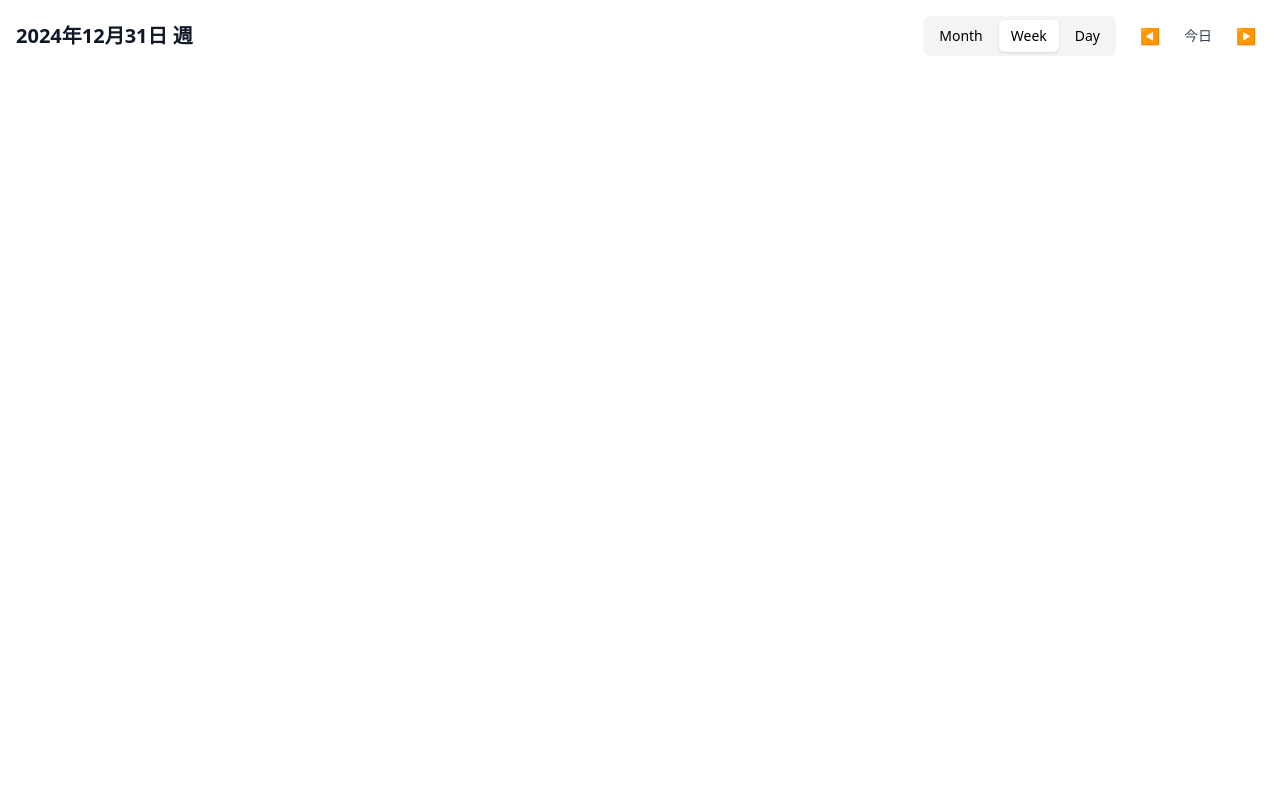
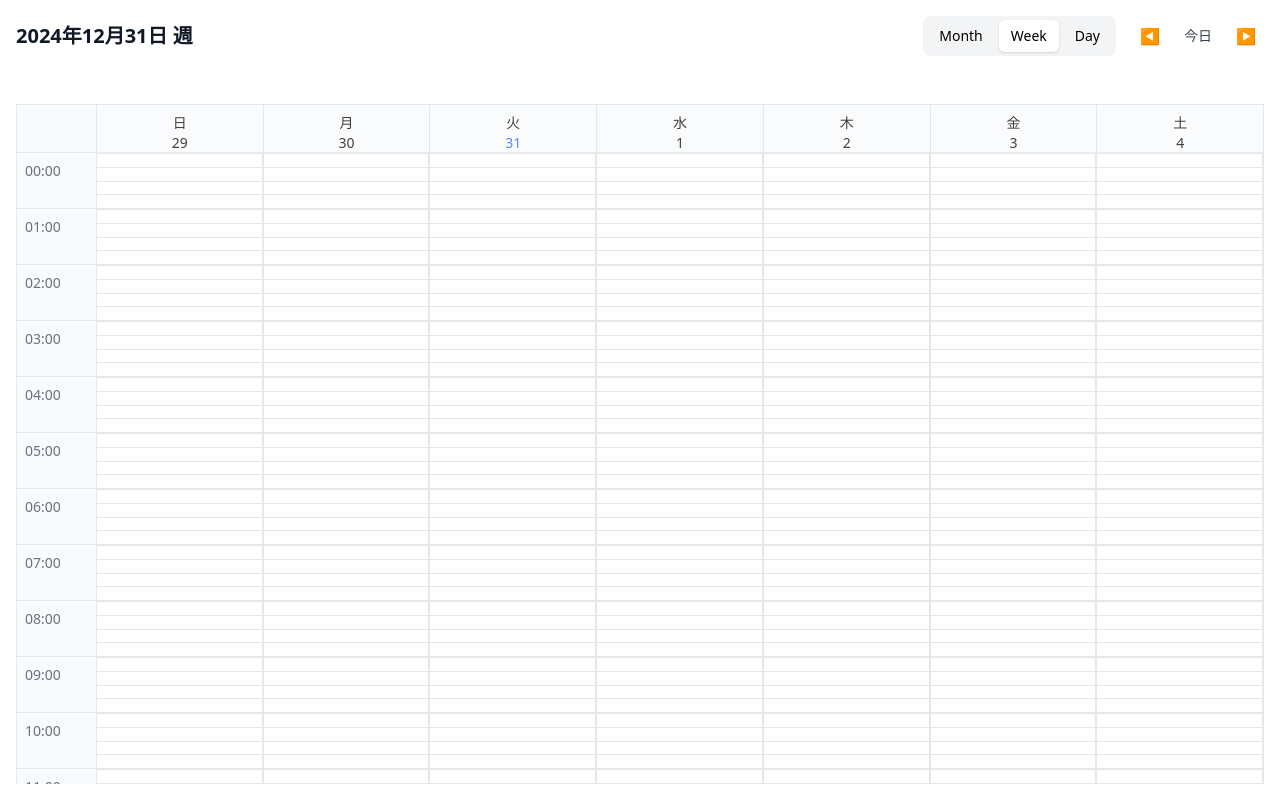
Before and after one commit to nao50/angular19-calendar, an Angular app: page / in a window 1280 px wide. Both pictures are taken after a click on the button "Week". Built offline with nearby package versions, Linux system fonts and the light colour scheme.

Commit message:
Add weekly calender

```diff
--- a/src/app/calendar/calendar.component.html
+++ b/src/app/calendar/calendar.component.html
@@ -1,3 +1,4 @@
+<!-- <div class="h-screen grid grid-rows-[auto_1fr] gap-4 p-4"> -->
 <div class="h-screen grid grid-rows-[auto_1fr] gap-4 p-4">
   <app-calendar-header
     [currentDate]="currentDate"
@@ -15,6 +16,14 @@
       [daysDisplayedWithinMonth]="calendarDays"
       [schedules]="schedules()"
       (createSchedule)="openModal($event)"
+      (editSchedule)="editSchedule($event)"
+    />
+    } @case ('Week') {
+    <app-week-calendar
+      [daysDisplayedWithinMonth]="calendarDays"
+      [schedules]="schedules()"
+      (createSchedule)="openModal($event)"
+      (editSchedule)="editSchedule($event)"
     />
     } }
   </div>
--- a/src/app/calendar/calendar.component.ts
+++ b/src/app/calendar/calendar.component.ts
@@ -1,11 +1,13 @@
-import { Component, inject, computed } from '@angular/core';
+import { Component, inject, computed, output } from '@angular/core';
 import { CalendarHeaderComponent } from './calendar-header/calendar-header.component';
 import { MonthCalendarComponent } from './month-calendar/month-calendar.component';
+import { WeekCalendarComponent } from './week-calendar/week-calendar.component';
 import { EventModalComponent } from './event-modal/event-modal.component';
 import { ScheduleService } from '../service/schedule.service';
 import { CalendarViewMode } from '../model/calendar.model';
 import { Schedule } from '../model/schedule.model';
 import { generateCalendarDays } from '../util/date.util';
+import { getWeekDays } from '../util/calendar.util';
 
 import {
   addDays,
@@ -15,7 +17,7 @@ import {
 
 @Component({
   selector: 'app-calendar',
-  imports: [CalendarHeaderComponent, MonthCalendarComponent, EventModalComponent],
+  imports: [CalendarHeaderComponent, MonthCalendarComponent, WeekCalendarComponent, EventModalComponent],
   templateUrl: './calendar.component.html',
   styleUrl: './calendar.component.css'
 })
@@ -28,6 +30,7 @@ export class CalendarComponent {
   showModal = false;
   selectedDate: Date | null = null;
   editingSchedule: Schedule | undefined = undefined;
+  // editSchedule = output<Schedule>();
 
   ngOnInit() {
     this.generateDays();
@@ -43,9 +46,9 @@ export class CalendarComponent {
       case 'Month':
         this.calendarDays = generateCalendarDays(this.currentDate);
         break;
-      // case 'Week':
-      //   this.calendarDays = getWeekDays(this.currentDate);
-      //   break;
+      case 'Week':
+        this.calendarDays = getWeekDays(this.currentDate);
+        break;
       // case 'Day':
       //   this.calendarDays = [this.currentDate];
       //   break;
@@ -111,6 +114,13 @@ export class CalendarComponent {
     this.closeModal();
   }
 
+  editSchedule(schedule: Schedule) {
+    // console.log('schedule', schedule)
+    this.selectedDate = new Date(schedule.startDate);
+    this.editingSchedule = schedule;
+    this.showModal = true;
+  }
+
   deleteSchedule(schedule: Schedule) {
     this.scheduleService.deleteSchedule(schedule.id);
     this.closeModal();
--- a/src/app/calendar/event-modal/event-modal.component.html
+++ b/src/app/calendar/event-modal/event-modal.component.html
@@ -1,5 +1,5 @@
 <div
-  class="fixed inset-0 bg-black bg-opacity-50 grid place-items-center"
+  class="fixed inset-0 bg-black bg-opacity-50 grid place-items-center z-20"
   (click)="onBackdropClick($event)"
 >
   <div class="bg-white p-6 rounded-lg shadow-xl w-full max-w-md grid gap-4">
@@ -26,6 +26,7 @@
           name="title"
           class="rounded-md border-gray-300 shadow-sm focus:border-blue-500 focus:ring-blue-500"
           required
+          autofocus
         />
       </div>
       <div class="grid grid-cols-2 gap-4">
--- a/src/app/calendar/month-calendar/month-calendar.component.html
+++ b/src/app/calendar/month-calendar/month-calendar.component.html
@@ -29,7 +29,7 @@
             schedule.schedule.id) {
             <app-schedule
               [schedule]="schedule.schedule"
-              (editSchedule)="editSchedule.emit($event)"
+              (editSchedule)="editSchedule.emit(schedule.schedule)"
               class="block min-h-[1.75rem] sm:min-h-[2rem] lg:min-h-[2.5rem]"
             />
             } @if (hasHiddenSchedules(day)) {
@@ -44,6 +44,7 @@
     }
   </div>
 </div>
+
 <!-- <div class="h-full grid grid-rows-[auto_1fr]">
   <div class="grid grid-cols-7">
     @for (dayOfWeek of dayOfWeeks; track dayOfWeek) {
--- a/src/app/calendar/month-calendar/month-calendar.component.ts
+++ b/src/app/calendar/month-calendar/month-calendar.component.ts
@@ -15,9 +15,10 @@ export class MonthCalendarComponent implements AfterViewInit {
   dayOfWeeks = ['日', '月', '火', '水', '木', '金', '土'];
   currentDate = input.required<Date>();
   daysDisplayedWithinMonth = input<Date[]>([]);
-  editSchedule = output<Schedule>();
   schedules = input<Schedule[]>();
   createSchedule = output<Date>();
+  editSchedule = output<Schedule>();
+
   //
   @ViewChild('calendarGrid') calendarGrid!: ElementRef;
   private cellHeight = signal(0);
@@ -36,14 +37,10 @@ export class MonthCalendarComponent implements AfterViewInit {
       const moreTextHeight = 20; // 「他 X 件...」の高さ
       const scheduleGap = 0; // スケジュール間のギャップ
 
-      console.log('height::', height);
-
       const availableHeight = height - dateHeight - moreTextHeight;
       const scheduleWithGapHeight = scheduleHeight + scheduleGap;
 
       this.maxVisibleSchedules.set(Math.max(1, Math.floor(availableHeight / scheduleWithGapHeight)));
-
-      console.log('this.maxVisibleSchedules', this.maxVisibleSchedules());
     });
   }
 
--- a/src/app/calendar/schedule/schedule.component.html
+++ b/src/app/calendar/schedule/schedule.component.html
@@ -1,6 +1,6 @@
 <div
   class="group relative bg-blue-50 border-l-4 border-blue-500 px-2 py-1 rounded-r text-sm hover:bg-blue-100 h-full"
-  (click)="editSchedule.emit(schedule())"
+  (click)="editSchedule.emit(schedule()); $event.stopPropagation()"
 >
   <div class="grid gap-0.5">
     <div class="grid grid-cols-[auto_1fr] gap-1 items-center">
--- a/src/app/calendar/schedule/schedule.component.ts
+++ b/src/app/calendar/schedule/schedule.component.ts
@@ -17,4 +17,9 @@ export class ScheduleComponent {
   get isMultiDay(): boolean {
     return !isSameDay(this.schedule().startDate, this.schedule().endDate);
   }
+
+  handleClick(event: Event): void {
+    event.stopPropagation()
+    this.editSchedule.emit(this.schedule());
+  }
 }
--- a/src/app/calendar/week-calendar/week-calendar.component.html
+++ b/src/app/calendar/week-calendar/week-calendar.component.html
@@ -1 +1,55 @@
-<p>week-calendar works!</p>
+<div class="grid grid-cols-[auto_1fr] border-l border-t h-full">
+  <div class="border-r border-b bg-gray-50 w-20 sticky left-0">
+    <div class="h-12 border-b"></div>
+    @for (hour of hoursDisplayedWithinDay; track hour) {
+    <div class="h-14 text-sm text-gray-500 p-2 border-b relative">
+      {{ hour }}
+      <div class="absolute -right-px top-0 w-px h-full bg-gray-200"></div>
+    </div>
+    }
+  </div>
+
+  <div class="grid grid-cols-7">
+    @for (day of daysDisplayedWithinMonth(); track day) {
+    <div class="border-r">
+      <div
+        class="h-12 p-2 text-center border-b bg-gray-50 sticky top-0 z-10 opacity-75"
+      >
+        <div class="text-sm font-medium">
+          {{ formatDate(day, "E") }}
+        </div>
+        <div [class.text-blue-600]="isToday(day)" class="text-sm">
+          {{ formatDate(day, "d") }}
+        </div>
+      </div>
+
+      <div class="relative">
+        @for (hour of hoursDisplayedWithinDay; track hour) {
+        <div
+          class="h-14 border-b border-r relative group"
+          (click)="createScheduleFromWeeklyCalender($event, day)"
+        >
+          <div class="absolute inset-0 grid">
+            <div class="border-t border-gray-200"></div>
+            <div class="border-t border-gray-200"></div>
+            <div class="border-t border-gray-200"></div>
+            <div class="border-t border-gray-200"></div>
+          </div>
+        </div>
+        } @for (schedule of getSchedules(day); track schedule.id) {
+        <div
+          class="absolute left-0 right-0 px-1"
+          [style.top]="getEventStyle(schedule).top"
+          [style.height]="getEventStyle(schedule).height"
+        >
+          <app-schedule
+            [schedule]="schedule"
+            (editSchedule)="editSchedule.emit($event)"
+          />
+        </div>
+        }
+      </div>
+    </div>
+    }
+  </div>
+</div>
--- a/src/app/calendar/week-calendar/week-calendar.component.ts
+++ b/src/app/calendar/week-calendar/week-calendar.component.ts
@@ -1,11 +1,49 @@
-import { Component } from '@angular/core';
+import { Component, input, output } from '@angular/core';
+import { ScheduleComponent } from '../schedule/schedule.component';
+import { formatDate } from '../../util/date.util';
+import { isSameMonth, isSameDay, isToday } from 'date-fns';
+import { Schedule } from '../../model/schedule.model';
+import { calculateSchedulePositionsForWeeklyCalender } from '../../util/calendar.util';
 
 @Component({
   selector: 'app-week-calendar',
-  imports: [],
+  imports: [ScheduleComponent],
   templateUrl: './week-calendar.component.html',
   styleUrl: './week-calendar.component.css'
 })
 export class WeekCalendarComponent {
+  daysDisplayedWithinMonth = input<Date[]>([]);
+  schedules = input<Schedule[]>();
+  hoursDisplayedWithinDay = Array.from({ length: 24 }, (_, i) =>
+    `${String(i).padStart(2, '0')}:00`
+  );
+  createSchedule = output<Date>();
+  editSchedule = output<Schedule>();
 
+  formatDate = formatDate;
+  isToday = isToday;
+
+  createScheduleFromWeeklyCalender(event: MouseEvent, date: Date) {
+    const element = event.currentTarget as HTMLElement;
+    const rect = element.getBoundingClientRect();
+    const y = event.clientY - rect.top;
+    const hourHeight = element.offsetHeight;
+    const minutes = Math.floor((y / hourHeight) * 60 / 10) * 10;
+
+    const newDate = new Date(date);
+    const hourElement = element.closest('.relative');
+    const hourIndex = Array.from(hourElement?.parentElement?.children || [])
+      .indexOf(hourElement as Element);
+
+    newDate.setHours(hourIndex, minutes, 0, 0);
+    this.createSchedule.emit(newDate);
+  }
+
+  getSchedules(date: Date): Schedule[] {
+    return this.schedules()!.filter(schedule => isSameDay(new Date(schedule.startDate), date));
+  }
+
+  getEventStyle(event: Schedule) {
+    return calculateSchedulePositionsForWeeklyCalender(event);
+  }
 }
--- a/src/app/util/calendar.util.ts
+++ b/src/app/util/calendar.util.ts
@@ -7,7 +7,16 @@ import {
   isSameDay,
   isWithinInterval,
   differenceInDays,
+  eachDayOfInterval,
+  differenceInMinutes,
 } from 'date-fns';
+
+export const getWeekDays = (date: Date): Date[] => {
+  return eachDayOfInterval({
+    start: startOfWeek(date, { weekStartsOn: 0 }),
+    end: endOfWeek(date, { weekStartsOn: 0 })
+  });
+}
 
 export const getCalendarWeeksCount = (date: Date): number => {
   const start = startOfWeek(startOfMonth(date), { weekStartsOn: 0 });
@@ -113,3 +122,23 @@ export const getEventsForDay = (date: Date, events: Schedule[]): Schedule[] => {
            isSameDay(date, end);
   });
 }
+
+export const calculateSchedulePositionsForWeeklyCalender
+  = (event: Schedule, hourHeight: number = 56): {
+    top: string;
+    height: string;
+  } => {
+  const start = new Date(event.startDate);
+  const end = new Date(event.endDate);
+
+  const minutesFromStartOfDay = start.getHours() * 60 + start.getMinutes();
+  const duration = differenceInMinutes(end, start);
+
+  const top = (minutesFromStartOfDay / 60) * hourHeight;
+  const height = (duration / 60) * hourHeight;
+
+  return {
+    top: `${top}px`,
+    height: `${height}px`
+  };
+}
```
